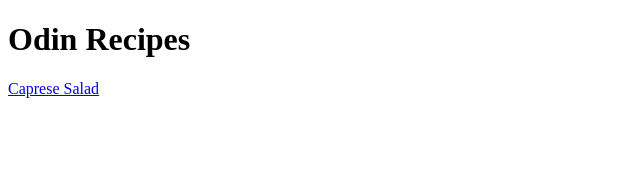
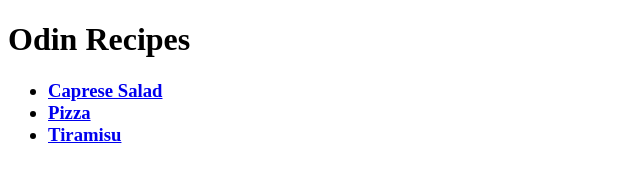
Before and after one commit to tomZ-kod/odin-recipes, a plain HTML site: page index.html in a window 1280 px wide. Shown: the whole page, without its empty margins (0-640 px from the left). Drawn offline with Linux system fonts and the light colour scheme.

Commit message:
Add links to pizza and tiramisu pages

```diff
--- a/index.html
+++ b/index.html
@@ -7,6 +7,12 @@
 
     <body>
         <h1>Odin Recipes</h1>
-        <a href="./recipes/caprese_salad.html" target="_blank"> Caprese Salad</a>
+        <h3>
+            <ul>
+                <li><a href="./recipes/caprese_salad.html" target="_blank" rel="noopener noreferrer"> Caprese Salad</a> </li>
+                <li> <a href=".recipes/pizza.html" target="_blank" rel="noopener noreferrer"> Pizza</a></li>
+                <li> <a href="./recipes/tiramisu.html" target="_blank" rel="noopener noreferrer"> Tiramisu</a></li>
+            </ul>
+        </h3>
     </body>
 </html>
```
